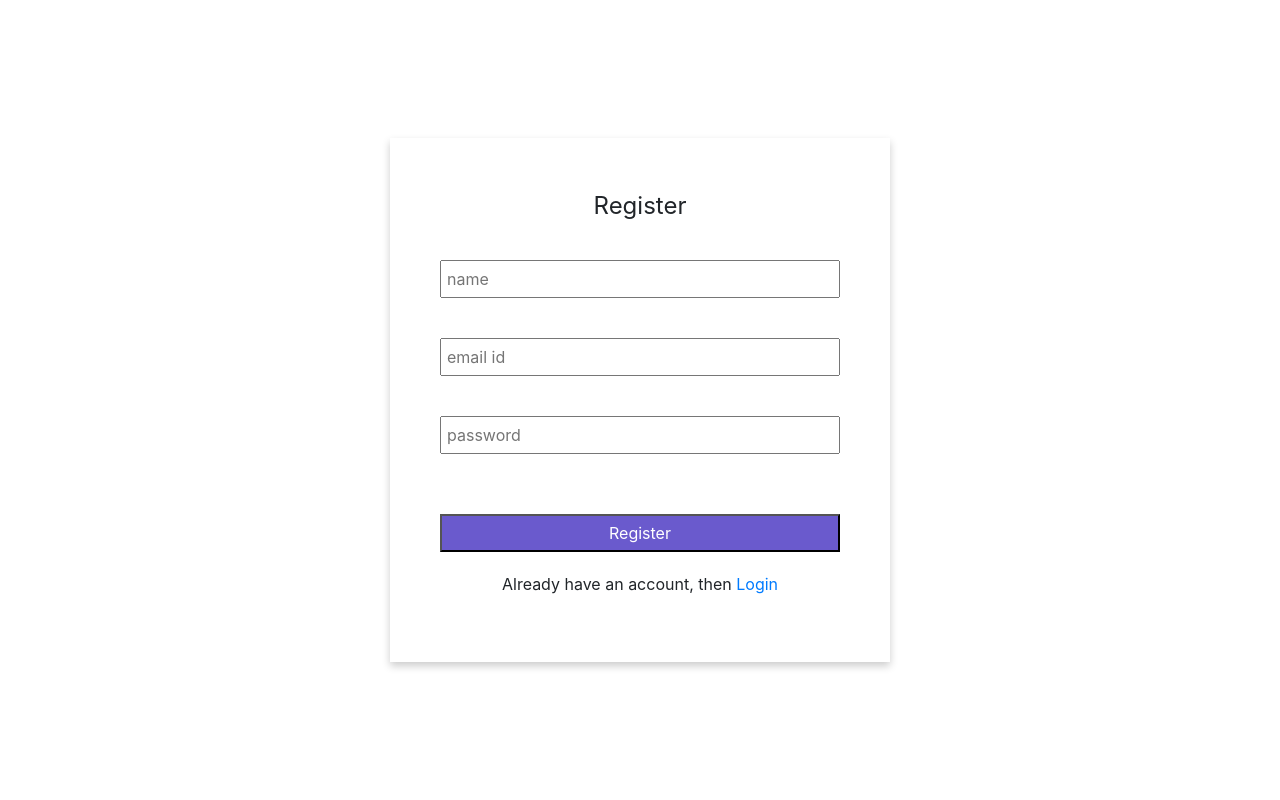
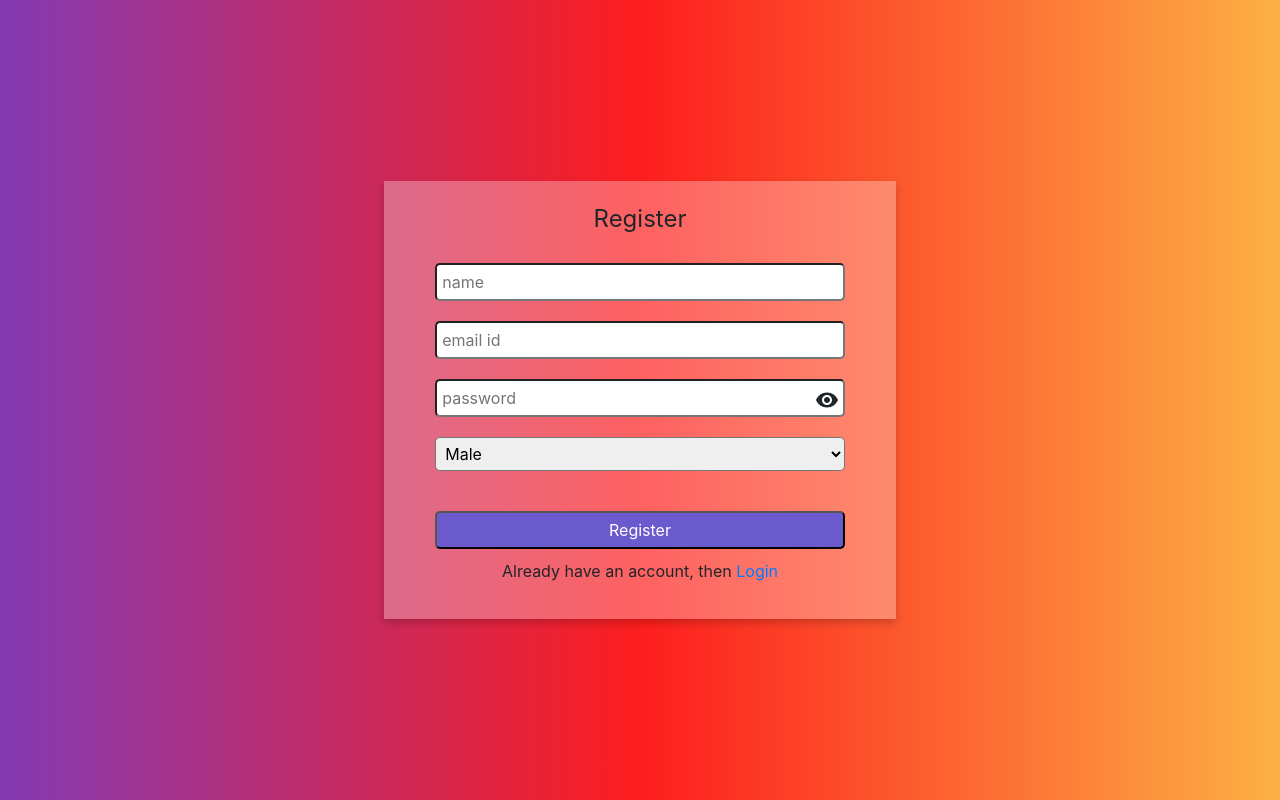
Before and after one commit to anuragsingh5478/splitMoney, a React (Create React App) app in the folder client/: page /register in a window 1280 px wide. Built offline with nearby package versions, Linux system fonts and the light colour scheme.

Commit message:
frontend of login and register updated

```diff
--- a/client/package.json
+++ b/client/package.json
@@ -3,6 +3,8 @@
   "version": "0.1.0",
   "private": true,
   "dependencies": {
+    "@material-ui/core": "^4.11.4",
+    "@material-ui/icons": "^4.11.2",
     "@testing-library/jest-dom": "^5.12.0",
     "@testing-library/react": "^11.2.6",
     "@testing-library/user-event": "^12.8.3",
--- a/client/src/components/authentication/Login.js
+++ b/client/src/components/authentication/Login.js
@@ -1,11 +1,15 @@
 import React, { useState } from "react";
+import axios from "axios";
 import { Link } from "react-router-dom";
-import axios from "axios";
 import "./authentication.css";
+import VisibilityIcon from "@material-ui/icons/Visibility";
+import VisibilityOffIcon from "@material-ui/icons/VisibilityOff";
+
 export default function Login({ setToken }) {
   const [email, setEmail] = useState("");
   const [password, setPassword] = useState("");
   const [errorMsg, setErrorMsg] = useState("");
+  const [passwordVisibility, setPasswordVisibility] = useState(false);
 
   const handleSubmission = (e) => {
     e.preventDefault();
@@ -26,10 +30,11 @@ export default function Login({ setToken }) {
       })
       .catch((err) => console.log(err));
   };
+
   return (
-    <div className="authentication">
-      <div className="auth-container">
-        <p className="header">Login</p>
+    <div className="login">
+      <div className="login-card">
+        <p className="login-card-header">Login</p>
         <form onSubmit={handleSubmission}>
           <div>
             <input
@@ -42,12 +47,18 @@ export default function Login({ setToken }) {
           </div>
           <div>
             <input
-              type="password"
+              type={passwordVisibility ? "text" : "password"}
               name="email"
               value={password}
               onChange={(e) => setPassword(e.target.value)}
               placeholder="password"
             />
+            <span
+              className="eye"
+              onClick={() => setPasswordVisibility(!passwordVisibility)}
+            >
+              {passwordVisibility ? <VisibilityOffIcon /> : <VisibilityIcon />}
+            </span>
           </div>
           <div className="error-msg">{errorMsg}</div>
           <div>
@@ -55,9 +66,73 @@ export default function Login({ setToken }) {
           </div>
         </form>
         <p className="login-register">
-          Don't have an account, then <Link to="/register">Register</Link>
+          Don't have an account, then <Link to="/register">SignUp</Link>
         </p>
       </div>
     </div>
   );
 }
+
+// import React, { useState } from "react";
+// import { Link } from "react-router-dom";
+// import axios from "axios";
+// import "./authentication.css";
+// export default function Login({ setToken }) {
+//   const [email, setEmail] = useState("");
+//   const [password, setPassword] = useState("");
+//   const [errorMsg, setErrorMsg] = useState("");
+
+//   const handleSubmission = (e) => {
+//     e.preventDefault();
+
+//     const user = {
+//       email: email,
+//       password: password,
+//     };
+
+//     axios
+//       .post("http://localhost:5000/api/user/login", user)
+//       .then((res) => {
+//         const msg = res.data.msg;
+//         if (msg === "success") {
+//           setErrorMsg(msg);
+//           setToken(res.data.token);
+//         } else setErrorMsg(msg);
+//       })
+//       .catch((err) => console.log(err));
+//   };
+//   return (
+//     <div className="authentication">
+//       <div className="auth-container">
+//         <p className="header">Login</p>
+//         <form onSubmit={handleSubmission}>
+//           <div>
+//             <input
+//               type="text"
+//               name="email"
+//               value={email}
+//               onChange={(e) => setEmail(e.target.value)}
+//               placeholder="email id"
+//             />
+//           </div>
+//           <div>
+//             <input
+//               type="password"
+//               name="email"
+//               value={password}
+//               onChange={(e) => setPassword(e.target.value)}
+//               placeholder="password"
+//             />
+//           </div>
+//           <div className="error-msg">{errorMsg}</div>
+//           <div>
+//             <input type="submit" value="Login" className="submit-button" />
+//           </div>
+//         </form>
+//         <p className="login-register">
+//           Don't have an account, then <Link to="/register">Register</Link>
+//         </p>
+//       </div>
+//     </div>
+//   );
+// }
--- a/client/src/components/authentication/Register.js
+++ b/client/src/components/authentication/Register.js
@@ -1,11 +1,16 @@
 import React, { useState } from "react";
+import axios from "axios";
 import { Link } from "react-router-dom";
-import axios from "axios";
 import "./authentication.css";
+import VisibilityIcon from "@material-ui/icons/Visibility";
+import VisibilityOffIcon from "@material-ui/icons/VisibilityOff";
+
 export default function Register({ setToken }) {
   const [name, setName] = useState("");
   const [email, setEmail] = useState("");
   const [password, setPassword] = useState("");
+  const [gender, setGender] = useState("Male");
+  const [passwordVisibility, setPasswordVisibility] = useState(false);
   const [errorMsg, setErrorMsg] = useState("");
 
   const handleSubmission = (e) => {
@@ -15,6 +20,7 @@ export default function Register({ setToken }) {
       name: name,
       email: email,
       password: password,
+      gender: gender,
     };
 
     axios
@@ -29,9 +35,9 @@ export default function Register({ setToken }) {
       .catch((err) => console.log(err));
   };
   return (
-    <div className="authentication">
-      <div className="auth-container">
-        <p className="header">Register</p>
+    <div className="signup">
+      <div className="signup-card">
+        <p className="signup-card-header">Register</p>
         <form onSubmit={handleSubmission}>
           <div>
             <input
@@ -53,12 +59,25 @@ export default function Register({ setToken }) {
           </div>
           <div>
             <input
-              type="password"
-              name="email"
+              type={passwordVisibility ? "text" : "password"}
+              name="password"
               value={password}
               onChange={(e) => setPassword(e.target.value)}
               placeholder="password"
             />
+            <span
+              className="eye"
+              onClick={() => setPasswordVisibility(!passwordVisibility)}
+            >
+              {passwordVisibility ? <VisibilityOffIcon /> : <VisibilityIcon />}
+            </span>
+          </div>
+          <div>
+            <select value={gender} onChange={(e) => setGender(e.target.value)}>
+              <option value="Male">Male</option>
+              <option value="Female">Female</option>
+              <option value="Others">Others</option>
+            </select>
           </div>
           <div className="error-msg">{errorMsg}</div>
           <div>
@@ -72,3 +91,78 @@ export default function Register({ setToken }) {
     </div>
   );
 }
+
+// import React, { useState } from "react";
+// import { Link } from "react-router-dom";
+// import axios from "axios";
+// import "./authentication.css";
+// export default function Register({ setToken }) {
+//   const [name, setName] = useState("");
+//   const [email, setEmail] = useState("");
+//   const [password, setPassword] = useState("");
+//   const [errorMsg, setErrorMsg] = useState("");
+
+//   const handleSubmission = (e) => {
+//     e.preventDefault();
+
+//     const user = {
+//       name: name,
+//       email: email,
+//       password: password,
+//     };
+
+//     axios
+//       .post("http://localhost:5000/api/user/register", user)
+//       .then((res) => {
+//         const msg = res.data.msg;
+//         if (msg === "success") {
+//           setErrorMsg(msg);
+//           setToken(res.data.token);
+//         } else setErrorMsg(msg);
+//       })
+//       .catch((err) => console.log(err));
+//   };
+//   return (
+//     <div className="authentication">
+//       <div className="auth-container">
+//         <p className="header">Register</p>
+//         <form onSubmit={handleSubmission}>
+//           <div>
+//             <input
+//               type="text"
+//               name="name"
+//               value={name}
+//               onChange={(e) => setName(e.target.value)}
+//               placeholder="name"
+//             />
+//           </div>
+//           <div>
+//             <input
+//               type="text"
+//               name="email"
+//               value={email}
+//               onChange={(e) => setEmail(e.target.value)}
+//               placeholder="email id"
+//             />
+//           </div>
+//           <div>
+//             <input
+//               type="password"
+//               name="email"
+//               value={password}
+//               onChange={(e) => setPassword(e.target.value)}
+//               placeholder="password"
+//             />
+//           </div>
+//           <div className="error-msg">{errorMsg}</div>
+//           <div>
+//             <input type="submit" value="Register" className="submit-button" />
+//           </div>
+//         </form>
+//         <p className="login-register">
+//           Already have an account, then <Link to="/login">Login</Link>
+//         </p>
+//       </div>
+//     </div>
+//   );
+// }
--- a/client/src/components/authentication/authentication.css
+++ b/client/src/components/authentication/authentication.css
@@ -1,4 +1,151 @@
-.authentication {
+.login {
+  width: 100vw;
+  height: 100vh;
+  display: flex;
+  flex-direction: column;
+  align-items: center;
+  justify-content: center;
+  background: rgb(131, 58, 180);
+  background: linear-gradient(
+    90deg,
+    rgba(131, 58, 180, 1) 0%,
+    rgba(253, 29, 29, 1) 50%,
+    rgba(252, 176, 69, 1) 100%
+  );
+}
+
+.login-card {
+  box-shadow: 0 4px 8px 0 rgba(0, 0, 0, 0.2);
+  transition: 0.3s;
+  width: 40vw;
+  background: rgba(255, 255, 255, 0.3);
+  padding: 20px 0px;
+}
+.login-card:hover {
+  box-shadow: 0 8px 16px 0 rgba(0, 0, 0, 0.2);
+}
+.login-card-header {
+  font-size: 1.5rem;
+  text-align: center;
+}
+.login-card > form {
+  width: 100%;
+  display: flex;
+  flex-direction: column;
+  align-items: center;
+  justify-content: center;
+}
+.login-card > form > div {
+  width: 80%;
+  margin: 10px 0px;
+}
+.login-card > form > div > input {
+  width: 100%;
+  font-size: 1rem;
+  padding: 5px;
+  border-radius: 5px;
+  outline: none;
+}
+.eye {
+  border: none;
+  margin-left: -30px;
+  cursor: pointer;
+}
+.error-msg {
+  font-size: 0.8rem;
+  text-align: center;
+  color: white;
+}
+.login-register {
+  text-align: center;
+}
+.submit-button {
+  background-color: slateblue;
+  color: white;
+}
+
+@media only screen and (max-width: 600px) {
+  .login-card {
+    width: 90vw;
+  }
+}
+
+/* For Registe.js */
+
+.signup {
+  width: 100vw;
+  height: 100vh;
+  display: flex;
+  flex-direction: column;
+  align-items: center;
+  justify-content: center;
+  background: rgb(131, 58, 180);
+  background: linear-gradient(
+    90deg,
+    rgba(131, 58, 180, 1) 0%,
+    rgba(253, 29, 29, 1) 50%,
+    rgba(252, 176, 69, 1) 100%
+  );
+}
+
+.signup-card {
+  box-shadow: 0 4px 8px 0 rgba(0, 0, 0, 0.2);
+  transition: 0.3s;
+  width: 40vw;
+  background: rgba(255, 255, 255, 0.3);
+  padding: 20px 0px;
+}
+.signup-card:hover {
+  box-shadow: 0 8px 16px 0 rgba(0, 0, 0, 0.2);
+}
+.signup-card-header {
+  font-size: 1.5rem;
+  text-align: center;
+}
+.signup-card > form {
+  width: 100%;
+  display: flex;
+  flex-direction: column;
+  align-items: center;
+  justify-content: center;
+}
+.signup-card > form > div {
+  width: 80%;
+  margin: 10px 0px;
+}
+.signup-card > form > div > input,
+select {
+  width: 100%;
+  font-size: 1rem;
+  padding: 5px;
+  border-radius: 5px;
+  outline: none;
+}
+.eye {
+  border: none;
+  margin-left: -30px;
+  cursor: pointer;
+}
+.error-msg {
+  font-size: 0.8rem;
+  text-align: center;
+  color: white;
+}
+.login-register {
+  text-align: center;
+}
+.submit-button {
+  background-color: slateblue;
+  color: white;
+}
+
+@media only screen and (max-width: 600px) {
+  .signup-card {
+    width: 90vw;
+  }
+}
+
+/* .authentication {
   width: 100vw;
   height: 100vh;
   display: flex;
@@ -39,4 +186,4 @@ form {
 .submit-button {
   background-color: slateblue;
   color: white;
-}
+} */
```
Also changed, not shown: 1 other file (tests, documents, lock files or other folders).
